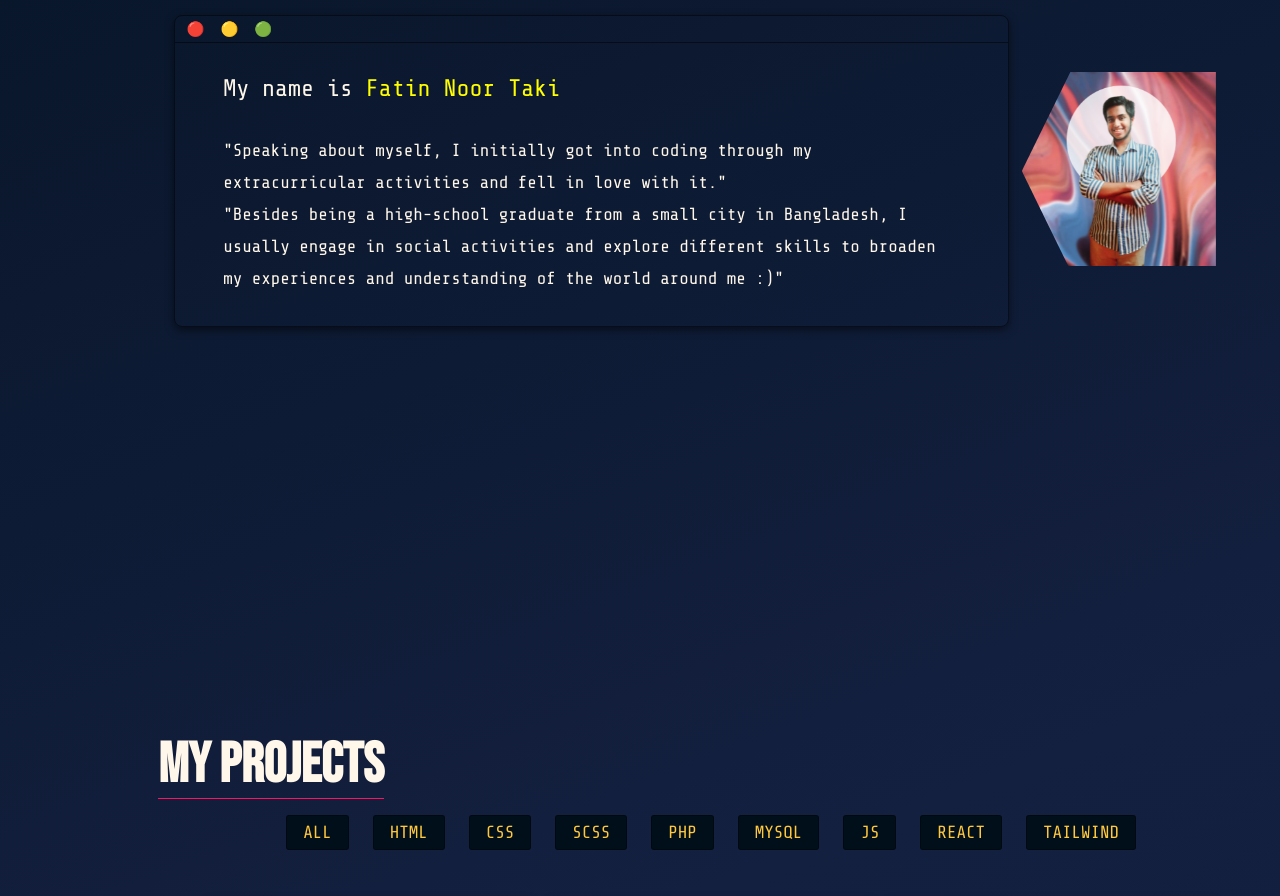
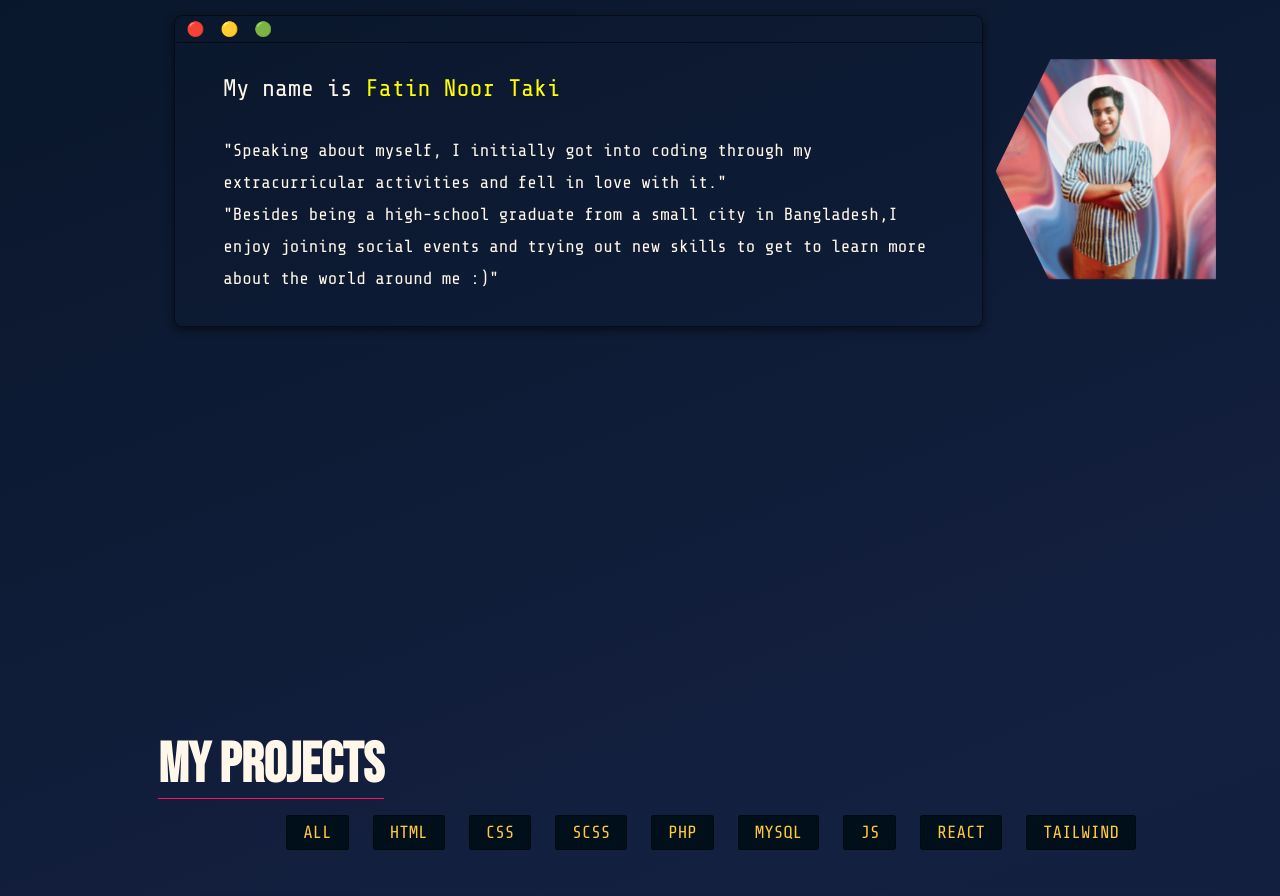
Before and after one commit to webtechdude/fatinnoortaki-portfolio, a React (Create React App) app: page / in a window 1280 px wide. Shown: the part 960-1856 px from the top of the page. Built offline with nearby package versions, Linux system fonts and the light colour scheme; grey boxes are pictures that could not be loaded.

Commit message:
done for today

```diff
--- a/src/components/About.jsx
+++ b/src/components/About.jsx
@@ -45,7 +45,7 @@ const About = () => {
                         <div className={classes.about__me_desc}>
 "Speaking about myself, I initially got into coding through my extracurricular activities and fell in love with it."
                             <br />
-"Besides being a high-school graduate from a small city in Bangladesh, I usually engage in social activities and explore different skills to broaden my experiences and understanding of the world around me :)"
+"Besides being a high-school graduate from a small city in Bangladesh,I enjoy joining social events and trying out new skills to get to learn more about the world around me :)"
                         </div>
                     </div>
                 </div >
```
